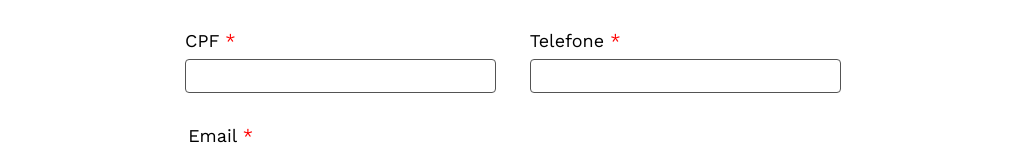
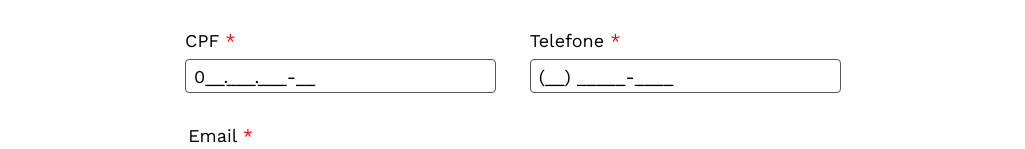
Before and after one commit to amedeirosg/car-catalog, a Next.js app: page /cadastro in a window 1280 px wide. Shown: the part 557-706 px from the top of the page, without its empty margins (127-1152 px from the left). Built offline with nearby package versions, Linux system fonts and the light colour scheme; a web font is replaced by a local one.

Commit message:
create back-end of register

```diff
--- a/package.json
+++ b/package.json
@@ -9,10 +9,13 @@
     "lint": "next lint"
   },
   "dependencies": {
+    "firebase": "^10.13.0",
+    "firebase-admin": "^12.3.1",
     "lucide-react": "^0.426.0",
     "next": "14.2.5",
     "react": "^18",
-    "react-dom": "^18"
+    "react-dom": "^18",
+    "react-input-mask": "^2.0.4"
   },
   "devDependencies": {
     "@types/node": "^20",
--- a/src/app/cadastro/page.tsx
+++ b/src/app/cadastro/page.tsx
@@ -1,7 +1,39 @@
+"use client";
+import { useEffect, useRef, useState } from "react";
 import RegisterHeader from "../Components/RegisterHeader/registerHeader";
+import { createUser } from "../../database/fs";
+import InputMask from "react-input-mask";
 import "./Register.css";
 
 export default function Register() {
+  const [name, setName] = useState("");
+  const [lastName, setLastName] = useState("");
+  const [cpf, setCpf] = useState(0);
+  const [mail, setMail] = useState("");
+  const [phone, setPhone] = useState("");
+  const [password, setPassword] = useState("");
+  const [confPass, setConfPass] = useState("");
+  const regexMail = /^[\w\.-]+@[a-zA-Z\d\.-]+\.[a-zA-Z]{2,}$/;
+
+  const validateEmail = () => {
+    try {
+      if (regexMail.test(mail)) {
+        if (password == confPass) {
+          createUser(name, lastName, cpf, mail, phone, password);
+        } else {
+          console.error("Senhas não coincidem.");
+        }
+      } else {
+        console.error("E-mail inválido.");
+      }
+    } catch (error) {
+      console.error(
+        "Erro na função ValidateEmail no componente Cadastro",
+        error
+      );
+    }
+  };
+
   return (
     <div className="RegisterContainer">
       <RegisterHeader />
@@ -34,13 +66,21 @@ export default function Register() {
                 <span>
                   Nome <label id="required">*</label>
                 </span>
-                <input type="text" />
+                <input
+                  type="text"
+                  value={name}
+                  onChange={(e) => setName(e.target.value)}
+                />
               </div>
               <div className="RegisterInput">
                 <span>
                   Sobrenome <label id="required">*</label>
                 </span>
-                <input type="text" />
+                <input
+                  type="text"
+                  value={lastName}
+                  onChange={(e) => setLastName(e.target.value)}
+                />
               </div>
             </div>
             <div className="RegisterLines">
@@ -48,13 +88,23 @@ export default function Register() {
                 <span>
                   CPF <label id="required">*</label>
                 </span>
-                <input type="text" />
+                <InputMask
+                  mask="999.999.999-99"
+                  alwaysShowMask={true}
+                  value={cpf}
+                  onChange={(e: any) => setCpf(e.target.value)}
+                />
               </div>
               <div className="RegisterInput">
                 <span>
                   Telefone <label id="required">*</label>
                 </span>
-                <input type="text" />
+                <InputMask
+                  mask="(99) 99999-9999"
+                  alwaysShowMask={true}
+                  value={phone}
+                  onChange={(e: any) => setPhone(e.target.value)}
+                />
               </div>
             </div>
             <div className="RegisterLines" id="email">
@@ -62,7 +112,11 @@ export default function Register() {
                 <span>
                   Email <label id="required">*</label>
                 </span>
-                <input type="text" />
+                <input
+                  type="text"
+                  value={mail}
+                  onChange={(e: any) => setMail(e.target.value)}
+                />
               </div>
             </div>
             <div className="RegisterLines">
@@ -70,20 +124,27 @@ export default function Register() {
                 <span>
                   Senha <label id="required">*</label>
                 </span>
-                <input type="text" />
+                <input
+                  type="password"
+                  value={password}
+                  onChange={(e) => setPassword(e.target.value)}
+                />
               </div>
               <div className="RegisterInput">
                 <span>
                   Confirmar senha <label id="required">*</label>
                 </span>
-                <input type="text" />
+                <input
+                  type="password"
+                  value={confPass}
+                  onChange={(e) => setConfPass(e.target.value)}
+                />
               </div>
             </div>
           </div>
 
           <div className="RegisterCreateAcc">
-            <button>Cadastrar</button>
-
+            <button onClick={validateEmail}>Cadastrar</button>
             <div className="RegisterTerms">
               <p>
                 Ao preencher o formulário acima você concorda com os nossos{" "}
--- /dev/null
+++ b/src/database/fs.tsx
@@ -0,0 +1,32 @@
+import { initializeApp } from "firebase/app";
+import { addDoc, getFirestore } from "firebase/firestore";
+import { collection, getDocs } from "firebase/firestore";
+import { useState } from "react";
+
+const firebaseApp = initializeApp({
+  apiKey: "AIzaSyCluqF8sRPoq-63GbJNnPrjsr8Phfg7BxA",
+  authDomain: "autocatalog-9c002.firebaseapp.com",
+  projectId: "autocatalog-9c002",
+});
+
+const db = getFirestore(firebaseApp);
+export const userCollectionRef = collection(db, "users");
+
+export async function createUser(
+  name: any,
+  lastName: any,
+  cpf: any,
+  phone: any,
+  mail: any,
+  password: any
+) {
+  const user = await addDoc(userCollectionRef, {
+    name,
+    lastName,
+    cpf,
+    phone,
+    mail,
+    password,
+  });
+  //   console.log({ p1, p2 });
+}
```
Also changed, not shown: src/app/autocatalog/AutoCatalog.css (+10 -0 lines), src/app/autocatalog/page.tsx (+6 -1 lines), 1 other file (tests, documents, lock files or other folders).
